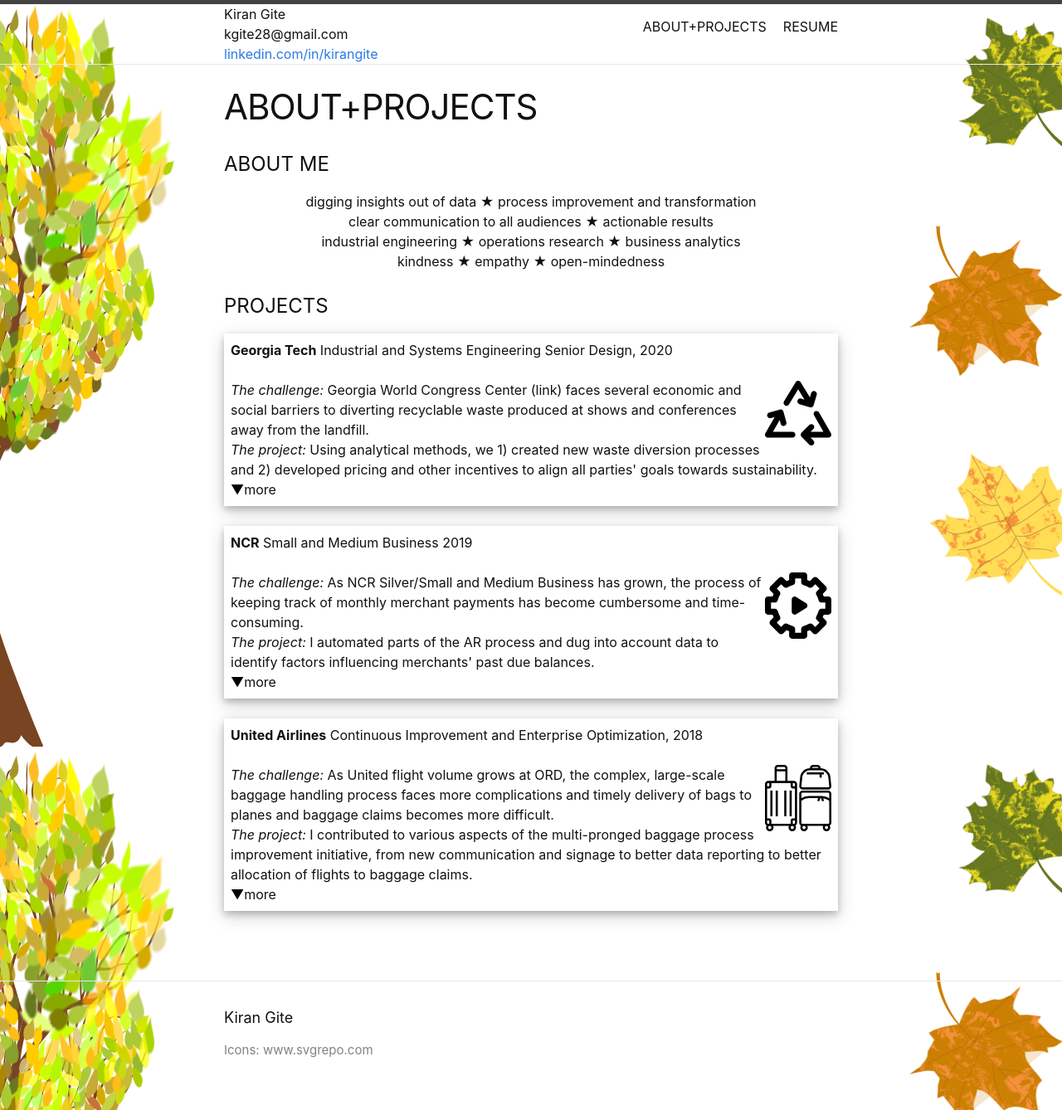
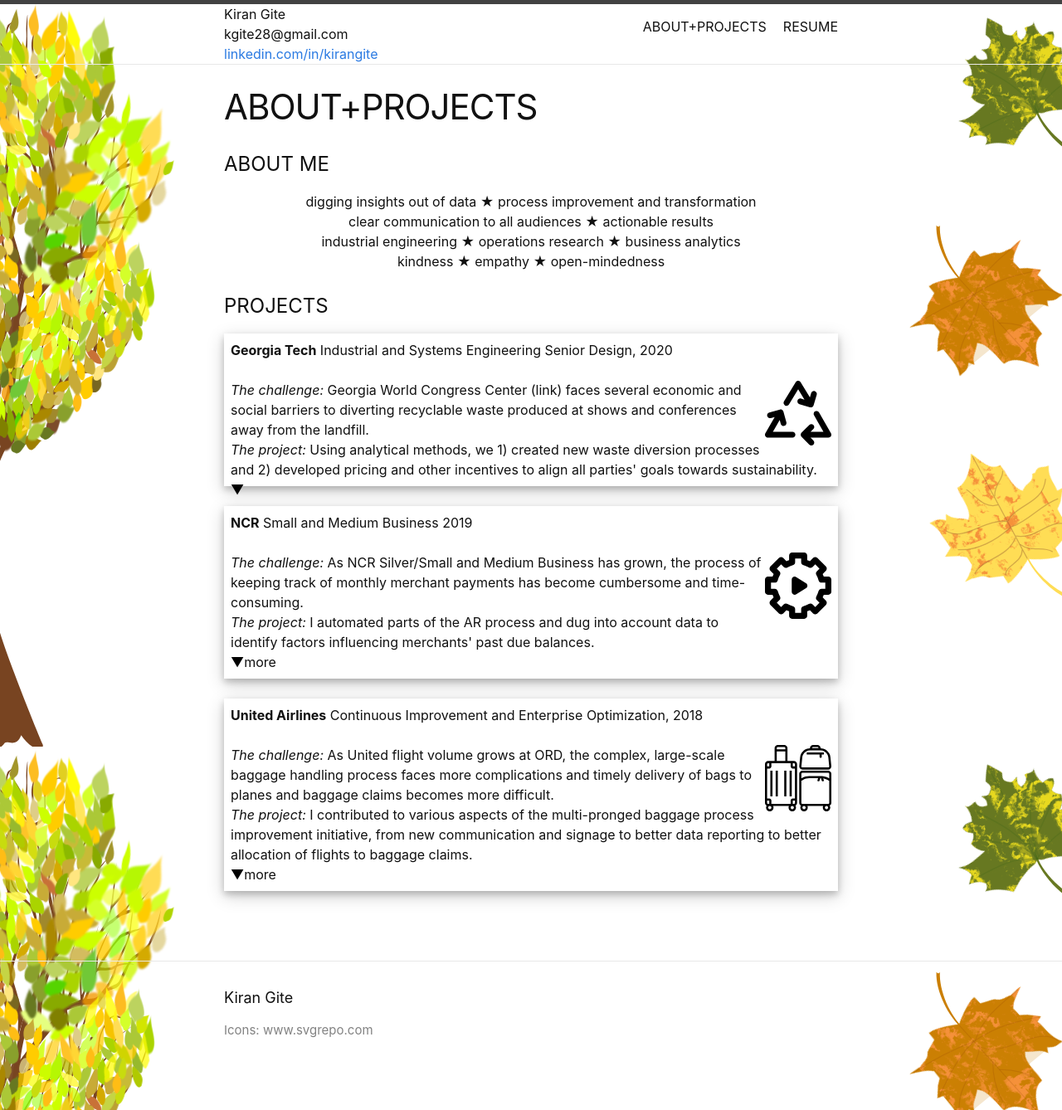
Before and after one commit to kgite28/kgite28.github.io, a Jekyll site: the page built from index.markdown, in a window 1280 px wide. Shown: the whole page at 83% size. Built offline with Jekyll 4.4.1, drawn with Linux system fonts in a browser that asks for light colours.

```diff
--- a/_layouts/home.html
+++ b/_layouts/home.html
@@ -38,7 +37,6 @@ kindness &#9733; empathy &#9733; open-mindedness<br>
 <i>The challenge:</i> Georgia World Congress Center (link) faces several economic and social barriers to diverting recyclable waste produced at shows and conferences away from the landfill. <br>
 
 <i>The project:</i> Using analytical methods, we 1) created new waste diversion processes and 2) developed pricing and other incentives to align all parties' goals towards sustainability. <br>
-more
 </div>
 
 <div class="panel">
```
Also changed, not shown: other parts of _layouts/home.html (+0 -1 lines).
